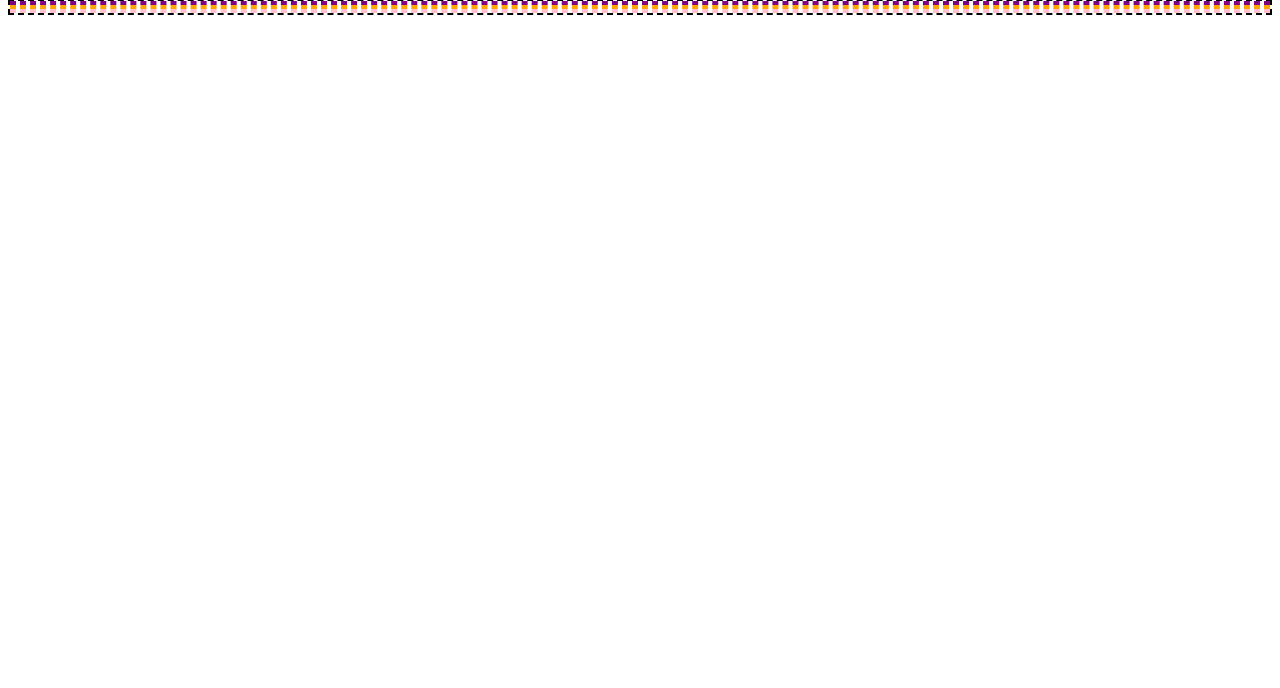
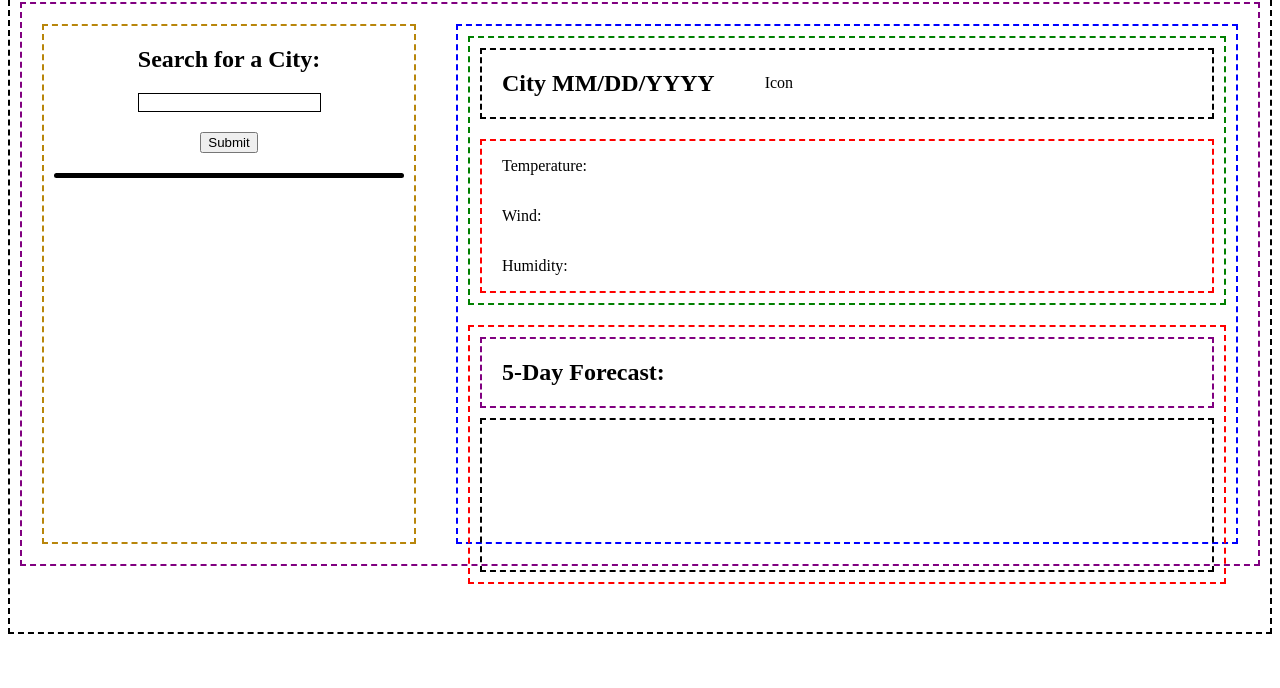
Before and after one commit to aaron-ross-sanchez/weather-dashboard, a plain HTML site: page index.html in a window 1280 px wide. Shown: the part 112-800 px from the top of the page. Drawn offline with nearby package versions, Linux system fonts and the light colour scheme; no server answers.

Commit message:
html and css

```diff
--- a/Assets/style.css
+++ b/Assets/style.css
@@ -4,27 +4,105 @@
     justify-content: center;
 }
 
-.name {
-    border: 2px dashed blue;
+.main {
+    border: 2px dashed black;
+    height: 80vh;
+    margin-top: 10px;
+    /* display: flex; */
 }
 
-.title {
-    font-size: 24px;
-    padding: 10px;
+.container {
+    border: 2px dashed purple;
+    height: 70vh;
+    margin: 10px;
+    display: flex;
 }
 
-.main {
-    border: 2px dashed black;
+.search-container {
+    border: 2px dashed darkgoldenrod;
+    display: flex;
+    /* flex-grow: 1; */
+    flex-direction: column;
+    justify-content: flex-start;
+    align-items: center;
+    /*YOU WILL NEED TO CHANGE THIS PROBABLY*/
+    /* width: 400px; */
+    margin: 20px;
 }
 
-.search {
-    border: 2px dashed purple;
+.search-title {
+
 }
 
-.current {
-    border: 2px dashed orange;
+.city-search {
+    margin-bottom: 10px;
+    border: 1px solid black;
 }
 
-.fiveDay {
-    border: 2px dashed pink;
+.submit-btn {
+    margin: 10px;
 }
+
+.divider {
+    border-bottom: 5px solid black;
+    border-radius: 25px;
+    width: 350px;
+    margin: 10px;
+}
+
+.current-city-container {
+    border: 2px dashed blue;
+    margin: 20px;
+    flex-grow: 5;
+    display: flex;
+    flex-direction: column;
+}
+
+.current-day-container {
+    border: 2px dashed green;
+    margin: 10px;
+    display: flex;
+    flex-direction: column;
+}
+
+.date-container {
+    border: 2px dashed black;
+    display: flex;
+    margin: 10px;
+    align-items: center;
+}
+
+.current-date {
+    padding-left: 20px;
+    /*MIGHT NEED TO DEBUG THIS*/
+    margin-right: 50px;
+}
+
+.info-container {
+    border: 2px dashed red;
+    margin: 10px;
+    display: flex;
+    flex-direction: column;
+    padding-left: 20px;
+}
+
+.forecast-container {
+    border: 2px dashed red;
+    margin: 10px
+}
+
+.forcast-title-container {
+    border: 2px dashed darkblue;
+    margin: 10px;
+}
+
+.forecast-title {
+    border: 2px dashed purple;
+    margin: 10px;
+    padding-left: 20px;
+}
+.forecast-cards {
+    border: 2px dashed black;
+    margin: 10px;
+    height: 150px;
+}
--- a/index.html
+++ b/index.html
@@ -8,23 +8,41 @@
 </head>
 
 <header class="header">
-    <div class="name">
-        <p class="title">Weather Dashboard</p>
-    </div>
+        <h1 class="title">Weather Dashboard</h1>
 </header>
 
 <body>
     <main class="main">
-        <section class="search">
+        <section class="container">
+            <section class="search-container">
+                <h2 class="search-title">Search for a City:</h2>
+                <input type="text" name="city-search" id="city-search" class="city-search">
+                <button type="submit" class="submit-btn">Submit</button>
+                <div class="divider"></div>
+                <div class="search-history-container"></div>
+            </section>
 
-        </section>
+            <section class="current-city-container">
+                <section class="current-day-container">
+                    <section class="date-container">
+                        <h2 class="current-date">City MM/DD/YYYY</h2>
+                        <div class="icon">Icon</div>
+                    </section>
+                    <section class="info-container">
+                        <p>Temperature:</p>
+                        <p>Wind:</p>
+                        <p>Humidity:</p>
+                    </section>
+                </section>
+                <section class="forecast-container">
+                    <section class="forecast-title">
+                        <h2>5-Day Forecast:</h2>
+                    </section>
+                    <div class="forecast-cards">
 
-        <section class="current">
-
-        </section>
-
-        <section class="fiveDay">
-
+                    </div>
+                </section>
+            </section>
         </section>
     </main>
     <script src="https://code.jquery.com/jquery-3.6.0.min.js"></script>
```
Also changed, not shown: Assets/Planning/Wireframe - Index.png (added), 2 other files.
